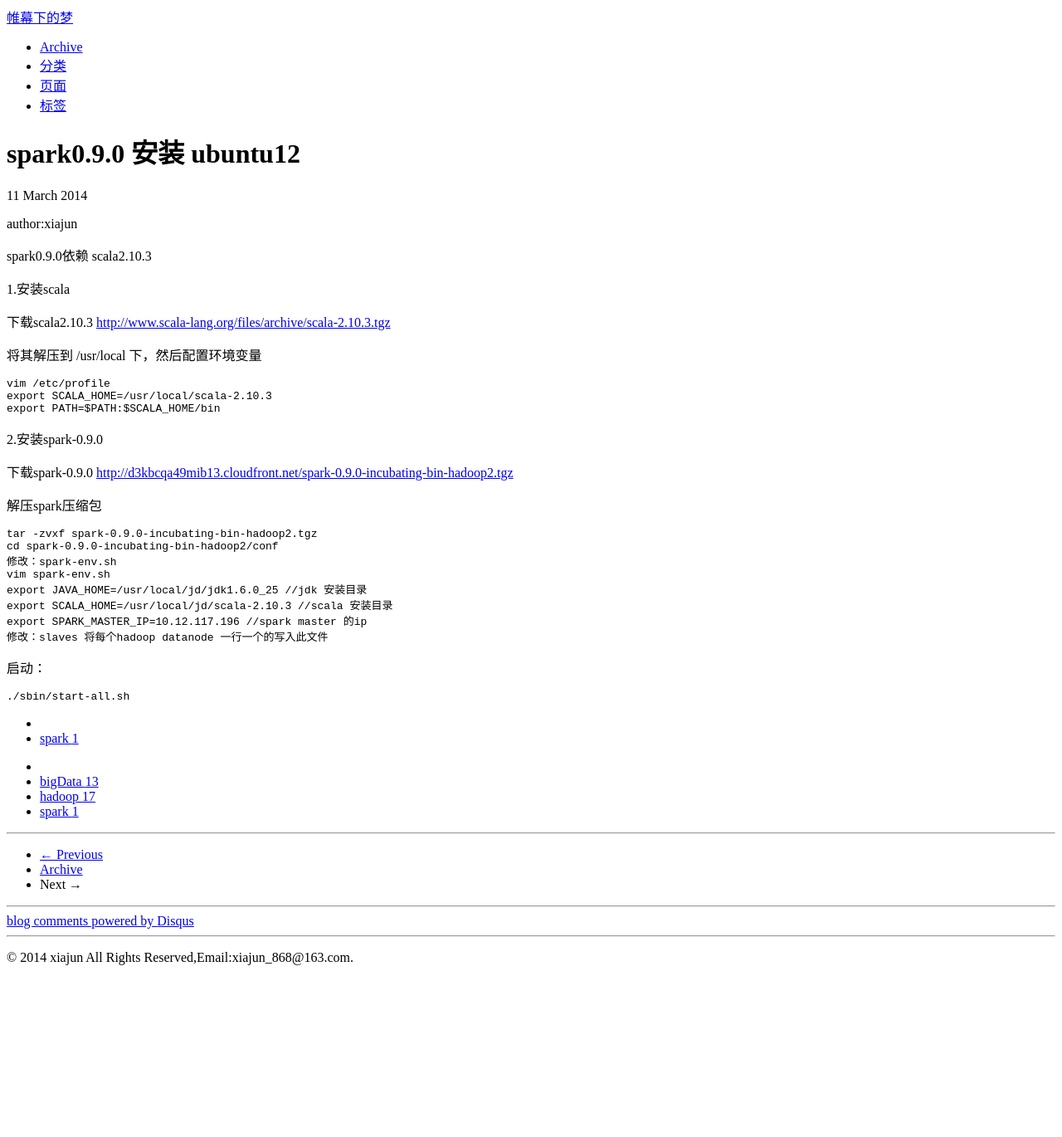
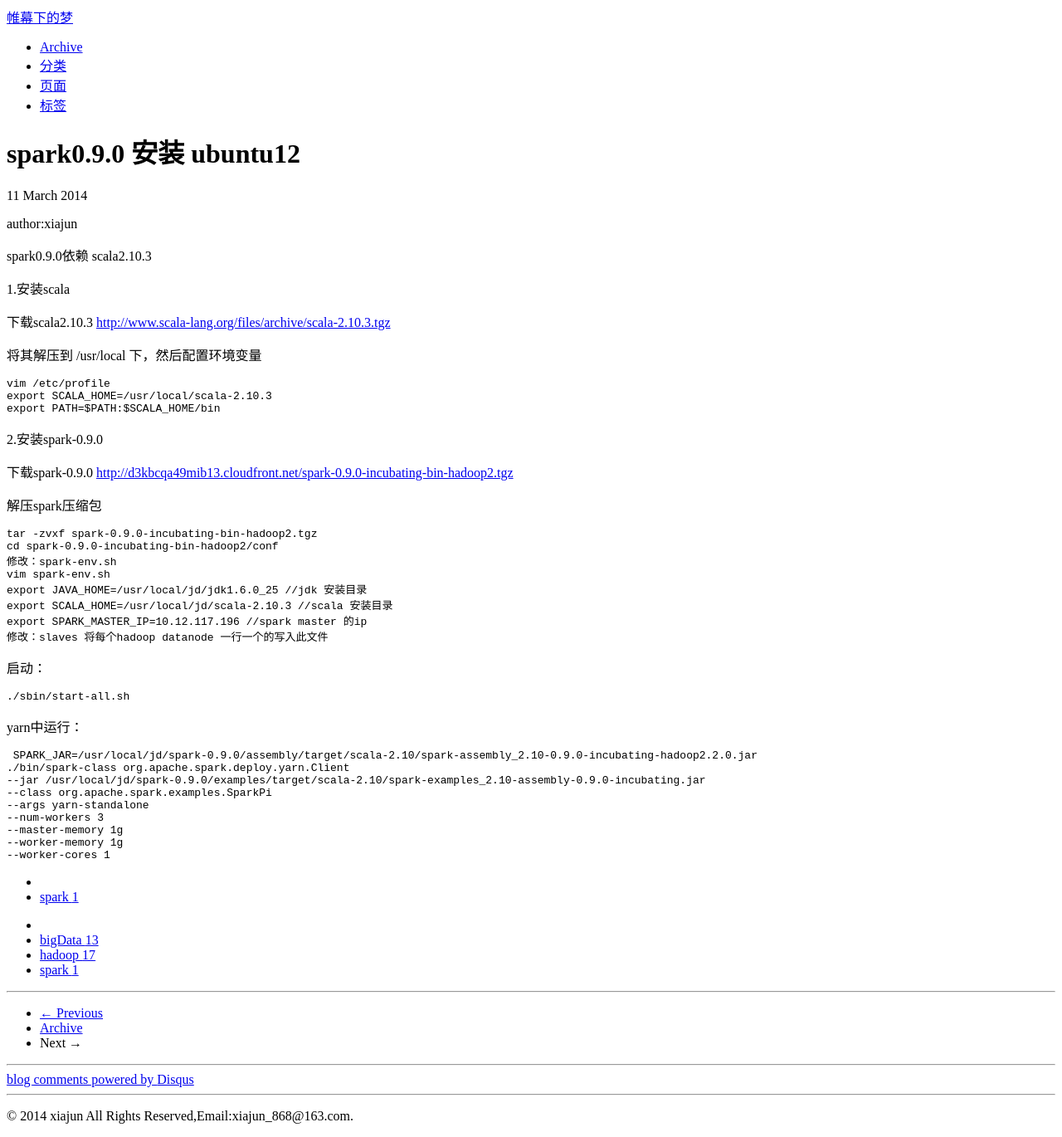
Before and after one commit to xiajunsongfan/resys, a Jekyll site: the page built from _posts/core-samples/bigdata/hadoop/2014-03-11-spark0.9.0-install.md, in a window 1280 px wide. Shown: the whole page at 83% size. Built offline with Jekyll 4.4.1, drawn with Linux system fonts in a browser that asks for light colours; comment, search, counter and statistics services are not loaded; before the commit the page ends 1179 px from its top, so only the background shows below that.

Commit message:
add spark

```diff
--- a/_posts/core-samples/bigdata/hadoop/2014-03-11-spark0.9.0-install.md
+++ b/_posts/core-samples/bigdata/hadoop/2014-03-11-spark0.9.0-install.md
@@ -36,3 +36,15 @@ spark0.9.0依赖 scala2.10.3
 启动：
 
 	./sbin/start-all.sh
+
+yarn中运行：
+
+	 SPARK_JAR=/usr/local/jd/spark-0.9.0/assembly/target/scala-2.10/spark-assembly_2.10-0.9.0-incubating-hadoop2.2.0.jar
+	./bin/spark-class org.apache.spark.deploy.yarn.Client
+	--jar /usr/local/jd/spark-0.9.0/examples/target/scala-2.10/spark-examples_2.10-assembly-0.9.0-incubating.jar
+	--class org.apache.spark.examples.SparkPi
+	--args yarn-standalone
+	--num-workers 3
+	--master-memory 1g
+	--worker-memory 1g
+	--worker-cores 1
```
